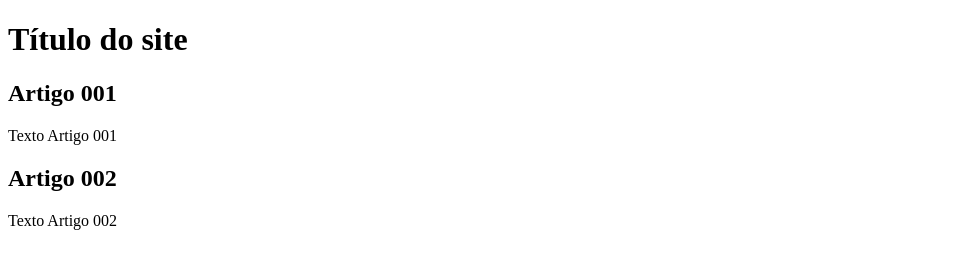
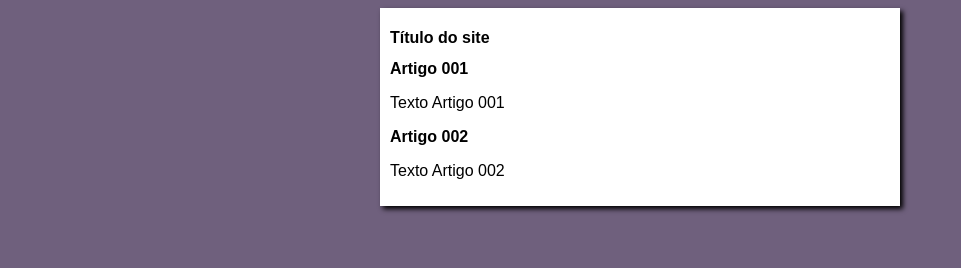
Before and after one commit to JoaoSousa17/projeto-site, a plain HTML site: page index.html in a window 1280 px wide. Shown: the whole page, without its empty margins (0-961 px from the left). Drawn offline with Linux system fonts and the light colour scheme.

Commit message:
iniciei o design

```diff
--- /dev/null
+++ b/estilos/style.css
@@ -0,0 +1,16 @@
+*{
+    font-family: Arial, Helvetica, sans-serif;
+    font-size: 16px;
+}
+
+body{
+    background-color: rgb(111, 96, 125);
+}
+
+main{
+    background-color: white;
+    width: 500px;
+    margin: auto;
+    padding: 10px;
+    box-shadow: 3px 3px 5px black;
+}
--- a/index.html
+++ b/index.html
@@ -4,6 +4,7 @@
     <meta charset="UTF-8">
     <meta name="viewport" content="width=device-width, initial-scale=1.0">
     <title>Título do site</title>
+    <link rel="stylesheet" href="estilos/style.css">
 </head>
 <body>
     <main>
```
